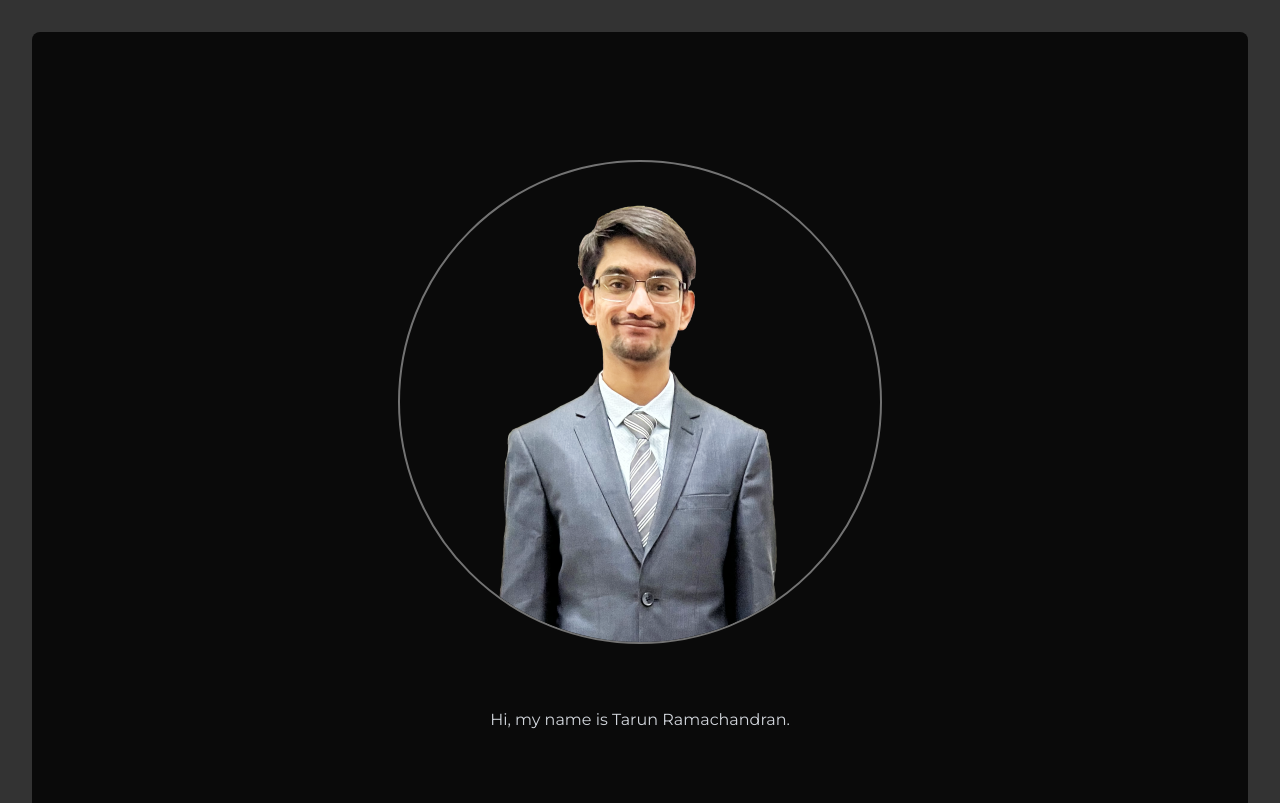
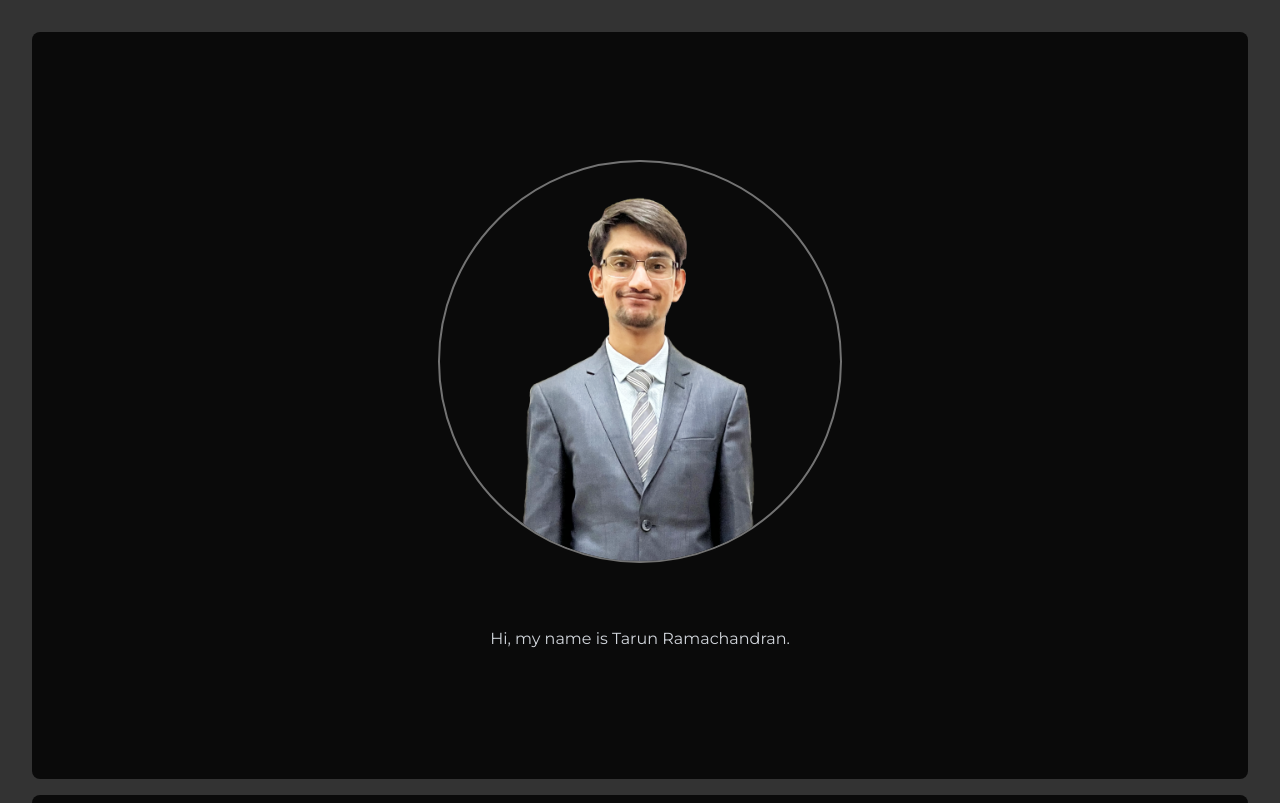
Before and after one commit to Ratchet7x5/Ratchet7x5.github.io, a React (Vite) app in the folder ratchet7x5.github.io/: page / in a window 1280 px wide. Shown: the top 803 px of the page. Built offline with nearby package versions, Linux system fonts and the light colour scheme; the HTML template or start-up script is replaced by a standard one.

Commit message:
add border and fix spacing issue for About Me

```diff
--- a/ratchet7x5.github.io/src/App.jsx
+++ b/ratchet7x5.github.io/src/App.jsx
@@ -7,10 +7,10 @@ function App() {
     <div className="App leading-tight font-sans-serif space-y-4">
       {/* div1 = About Me.  */}
       <div className=" rounded-lg bg-neutral-950">
-        <div className="mx-auto grid max-w-2xl items-center gap-x-6 gap-y-12 px-4 py-24 sm:px-6 sm:py-32 lg:max-w-6xl lg:grid-cols-1 lg:px-8">
-          <div className="flex justify-center object-contain">
+        <div className="mx-auto grid max-w-2xl items-center gap-x-6 gap-y-12 px-4 py-24 sm:px-6 sm:py-32 lg:max-w-4xl lg:grid-cols-1 lg:px-8">
+          <div className="flex justify-center justify-self-center">
             <img
-              class="rounded-full border-2 border-neutral-500 object-contain"
+              class="rounded-full border-2 border-neutral-500 object-contain h-5/6 w-5/6"
               src={profpic}
               alt="Tarun"
             />
```
